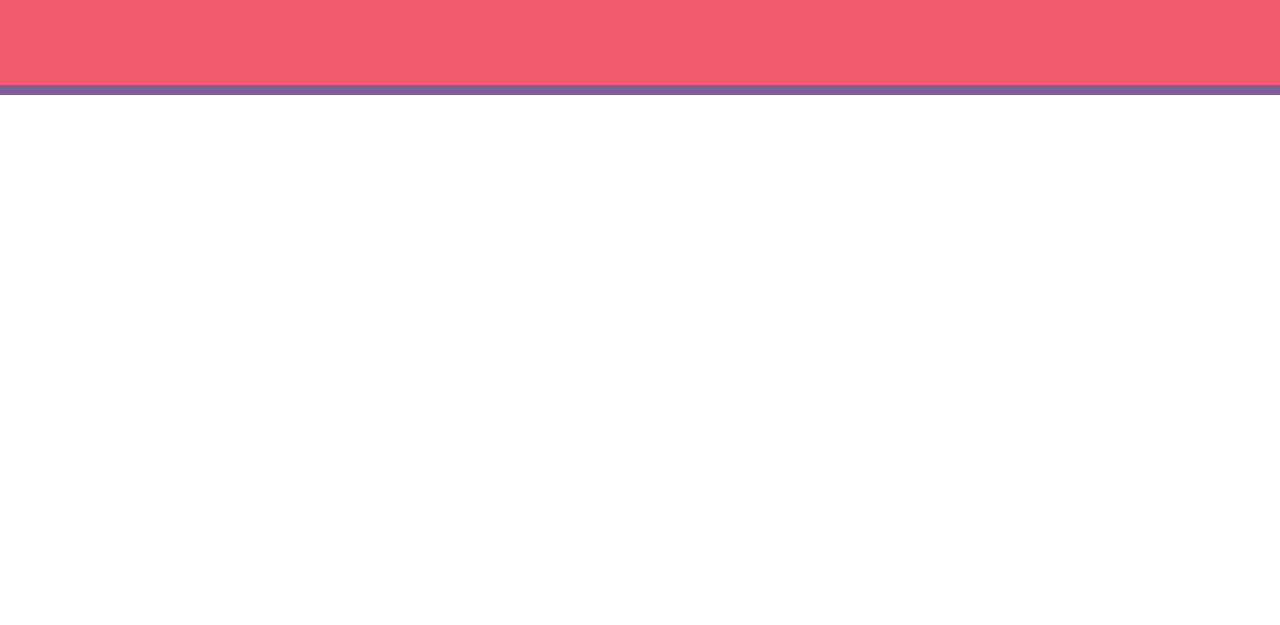
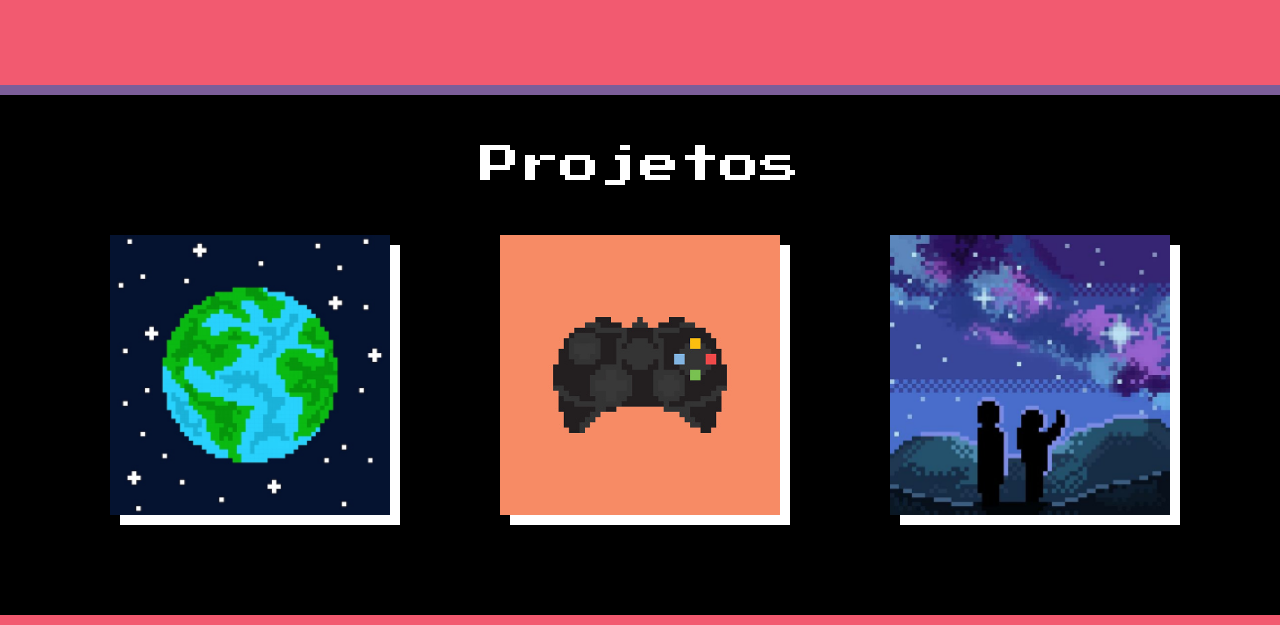
Before and after one commit to alexmoDev/portfolio, a plain HTML site: page index.html in a window 1280 px wide. Shown: the part 1465-2090 px from the top of the page. Before the commit the page ends 1560 px from the top, so only its background shows below. Drawn offline with Linux system fonts and the light colour scheme.

Commit message:
Create project section

```diff
--- a/css/components/main-button.css
+++ b/css/components/main-button.css
@@ -8,7 +8,7 @@
     font-size: 20px;
     color: white;
     text-decoration: none;
-    transition: transform 250ms linear;
+    transition: transform 300ms linear;
 }
 
 .main-button:hover {
--- /dev/null
+++ b/css/components/main-card.css
@@ -0,0 +1,9 @@
+.main-card {
+    max-height: 280px;
+    box-shadow: 10px 10px 0px white;
+    transition: transform 300ms linear;
+}
+
+.main-card:hover {
+    transform: scale(1.125);
+}
--- a/css/components/main-section.css
+++ b/css/components/main-section.css
@@ -13,3 +13,15 @@
     flex-wrap: wrap;
     padding-top: 60px;
 }
+
+.main-section.-project {
+    height: 470px;
+    background-color: black;
+    border-bottom: 10px solid #F25A70;
+}
+
+.main-section.-project .wrapper {
+    display: flex;
+    justify-content: space-evenly;
+    margin-top: 50px;
+}
--- a/index.html
+++ b/index.html
@@ -27,6 +27,7 @@
     <link rel="stylesheet" href="css/components/main-section.css">
     <link rel="stylesheet" href="css/components/main-skill.css">
     <link rel="stylesheet" href="css/components/main-progress.css">
+    <link rel="stylesheet" href="css/components/main-card.css">
 </head>
 <body>
     <header class="main-header">
@@ -58,7 +59,7 @@
     </section>
 
     <section class="main-section">
-        <h1 class="main-title -second" lang="en">Skills</h1>
+        <h3 class="main-title -second" lang="en">Skills</h3>
 
         <div class="container">
             <article class="main-skill">
@@ -134,5 +135,15 @@
             </article>
         </div>
     </section>
+
+    <section class="main-section -project">
+        <h3 class="main-title -second">Projetos</h3>
+
+        <div class="wrapper">
+            <a href="" ><img class="main-card" src="assets/img/globe-pixel-art.jpg" alt=""></a>
+            <a href="" ><img class="main-card" src="assets/img/joystick-pixel-art.jpg" alt=""></a>
+            <a href="" ><img class="main-card" src="assets/img/galaxy-pixel-art.jpg" alt=""></a>
+        </div>
+    </section>
 </body>
 </html>
```
Also changed, not shown: assets/img/galaxy-pixel-art.jpg (added), assets/img/globe-pixel-art.jpg (added), assets/img/joystick-pixel-art.jpg (added).
